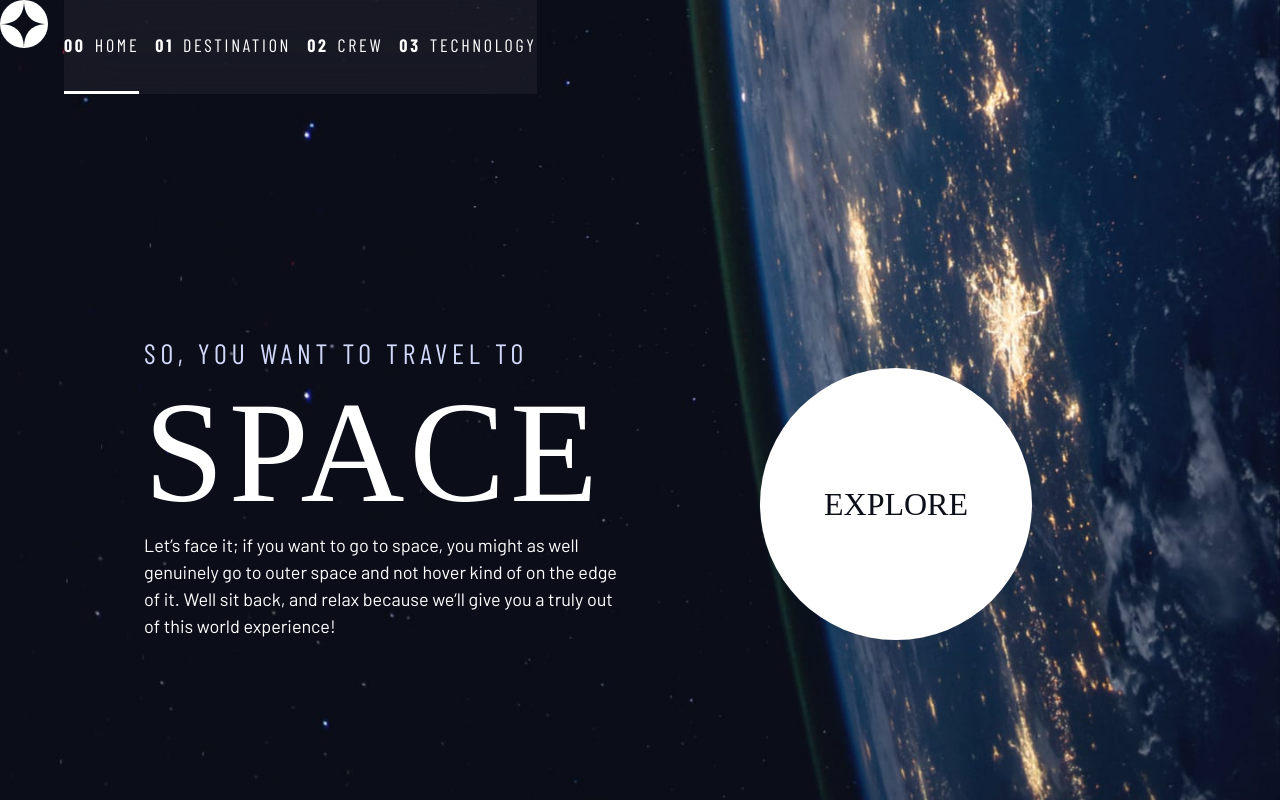
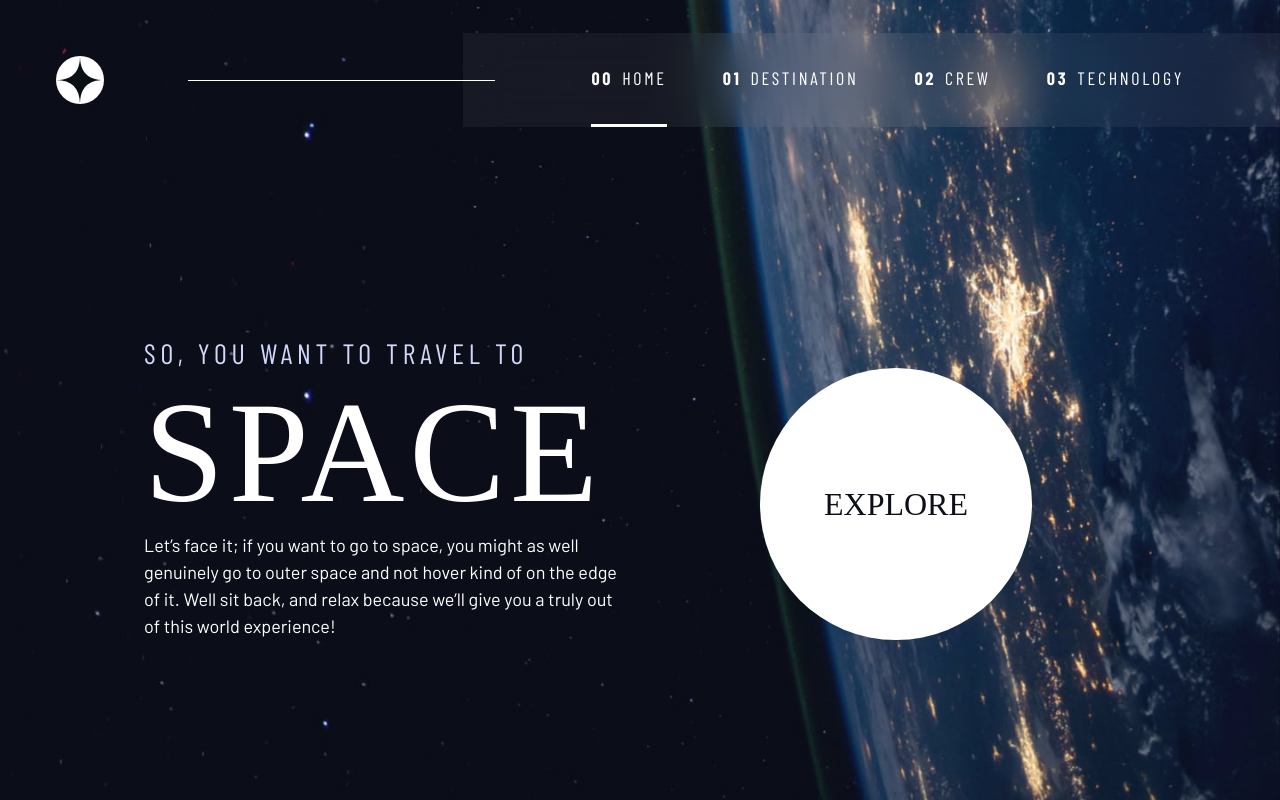
Before and after one commit to FoadSL/Space-Tourism, a plain HTML site: page index.html in a window 1280 px wide. Drawn offline with nearby package versions, Linux system fonts and the light colour scheme; a web font is replaced by a local one.

Commit message:
Completed  nav for medium screens  and improved for large screens

```diff
--- a/index.css
+++ b/index.css
@@ -337,13 +337,24 @@ select {
   transform: scale(1.5);
 }
 
+/* primary-header */
+
+.logo {
+  margin: 1.5rem clamp(1.5rem, 5vw, 3.5rem);
+}
+
+.primary-header {
+  justify-content: space-between;
+  /* align-items: center; */
+}
+
 .primary-navigation {
+  --gap: clamp(1.5rem, 5vw, 3.5rem);
   --underline-gap: 2rem;
   list-style: none;
   padding: 0;
   margin: 0;
   background-color: hsl(var(--color-dark) / 0.95);
-  /* backdrop-filter: blur(1.5rem); */
 }
 
 @supports (backdrop-filter: blur(1rem)) {
@@ -353,11 +364,25 @@ select {
   }
 }
 
+.primary-navigation li {
+  width: 80%;
+  /* padding-left: 2rem; */
+}
+
+.primary-navigation a {
+  text-decoration: none;
+}
+
+.primary-navigation a > span {
+  font-weight: 700;
+  margin-right: 0.5em;
+}
+
 .mobile-nav-toggle {
   display: none;
 }
 
-@media (max-width: 35rem) {
+@media (max-width: 35em) {
   .primary-navigation {
     --underline-gap: 0.5rem;
     gap: 1rem;
@@ -415,18 +440,45 @@ select {
   }
 }
 
-.primary-navigation li {
-  width: 80%;
-  /* padding-left: 2rem; */
+@media (min-width: 35em) and (max-width: 45em) {
+  .primary-navigation {
+    padding-inline: 3rem;
+  }
+
+  .primary-navigation a > span {
+    display: none;
+  }
 }
 
-.primary-navigation a {
-  text-decoration: none;
-}
+@media (min-width: 45em) {
+  .primary-header {
+    margin-top: 2rem;
+  }
+  .primary-navigation {
+    padding-left: 8rem;
+    padding-right: 6rem;
+  }
 
-.primary-navigation a > span {
-  font-weight: 700;
-  margin-right: 0.5em;
+  nav {
+    display: flex;
+    width: 100%;
+    align-items: center;
+  }
+
+  nav::before {
+    content: "";
+    display: block;
+    background-color: hsl(var(--color-white));
+    color: aliceblue;
+    width: 100%;
+    height: 1px;
+    flex: 1;
+    transform: translateX(2rem);
+    z-index: 1000;
+  }
+
+  .primary-navigation::before {
+  }
 }
 
 .underline-indicators > * {
```
